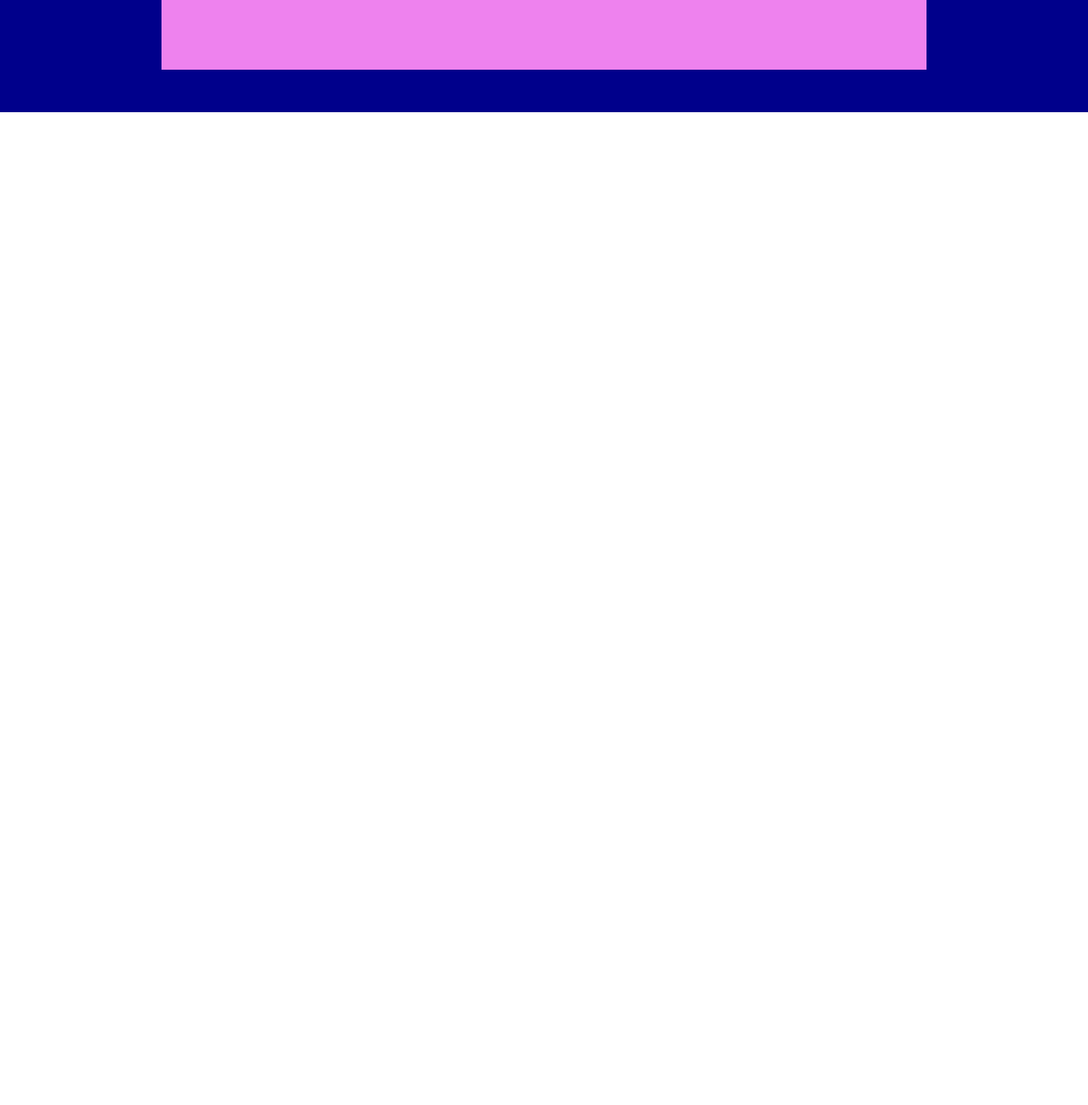
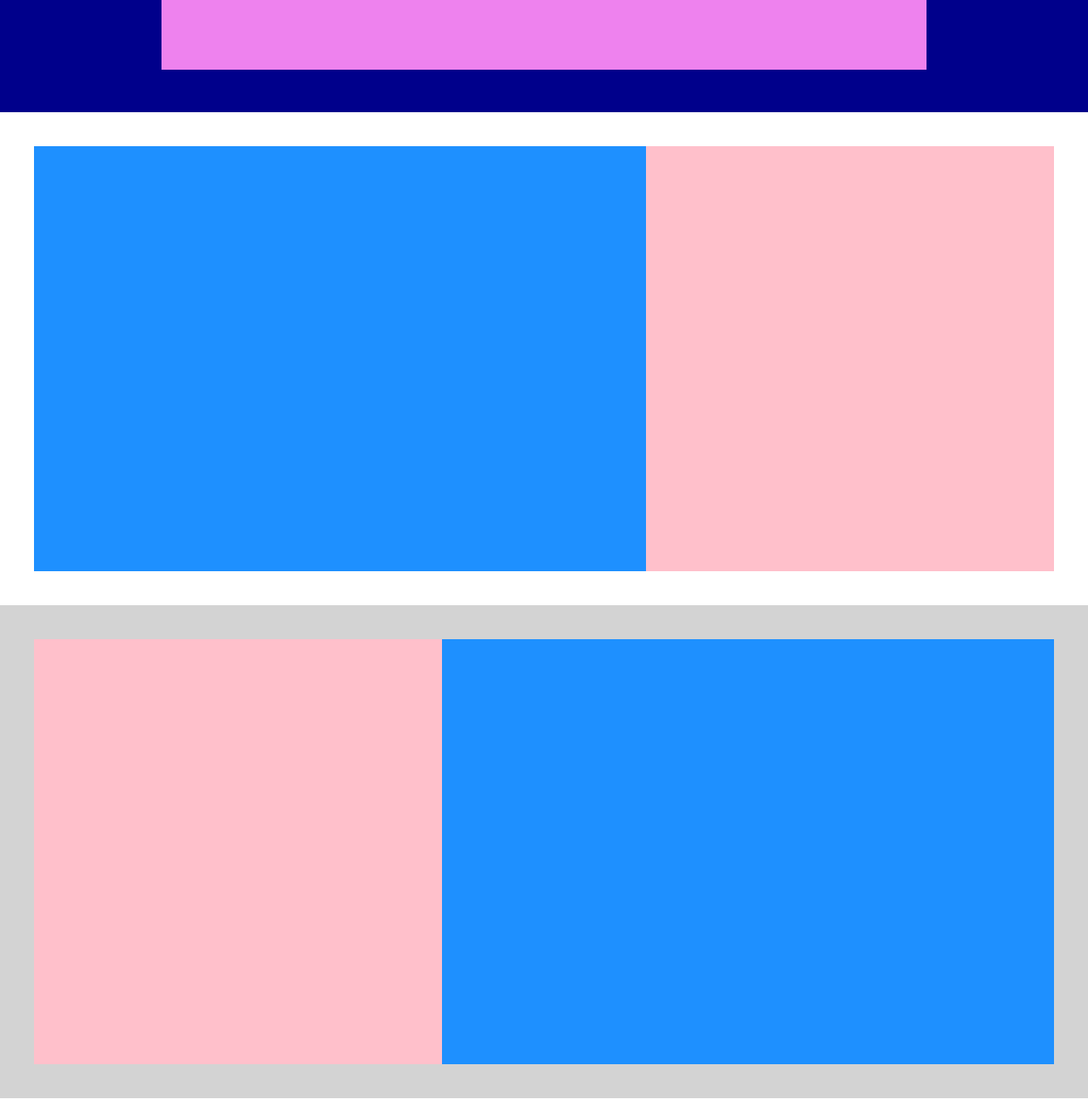
Before and after one commit to NicholasPeara92/htmlcss-struttura-discord, a plain HTML site: page index.html in a window 1280 px wide. Shown: the part 440-1740 px from the top of the page at 85% size. Before the commit the page ends 800 px from the top, so only its background shows below. Drawn offline with Linux system fonts and the light colour scheme.

Commit message:
add main sections

```diff
--- a/css/style.css
+++ b/css/style.css
@@ -24,12 +24,20 @@
     height: 400px;
     background-color: #ee82ee;
 }
+.debug .col-big{
+    background-color: #1e90ff;
+}
+.debug .col-small{
+    background-color: #ffc0cb;
+}
+.debug .col-biggest{
+    background-color: #228b22;
+}
 
 /* common */
 .container{
    max-width: 1200px;
    margin: auto;
-
 }
 
 /* header */
@@ -51,5 +59,25 @@
 
 
 /* main */
+section .container{
+    display: flex;
+    justify-content: center;
+    padding: 40px 0;
+}
+section:nth-child(2n){
+    background-color: #d3d3d3;
+}
+.col-big{
+    height: 500px;
+    width: 60%;
+}
+.col-small{
+    height: 500px;
+    width: 40%;
+}
+.col-biggest{
+    height: 800px;
+    width: 100%;
+}
 
 /* footer */
--- a/index.html
+++ b/index.html
@@ -19,10 +19,31 @@
             <div class="bottom-background">
                 <div class="hero"></div>
             </div>
-
         </header>
         <main>
-
+            <section>
+                <div class="container">
+                    <div class="col-big"></div>
+                    <div class="col-small"></div>
+                </div>
+            </section>
+            <section>
+                <div class="container">
+                    <div class="col-small"></div>
+                    <div class="col-big"></div>
+                </div>
+            </section>
+            <section>
+                <div class="container">
+                    <div class="col-big"></div>
+                    <div class="col-small"></div>
+                </div>
+            </section>
+            <section>
+                <div class="container">
+                    <div class="col-biggest"></div>
+                </div>
+            </section>
         </main>
         <footer></footer>
 
```
